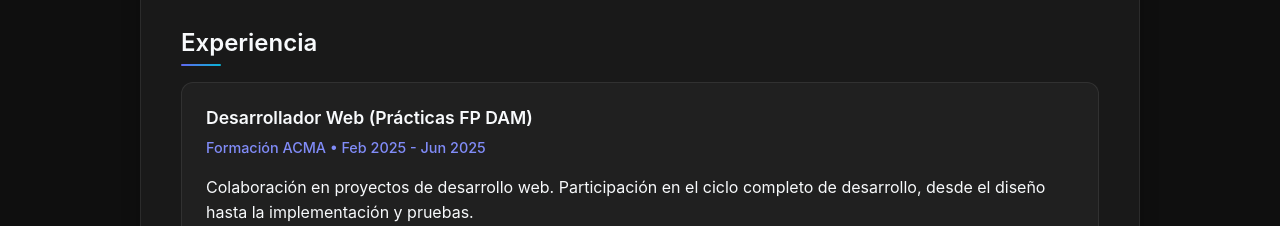
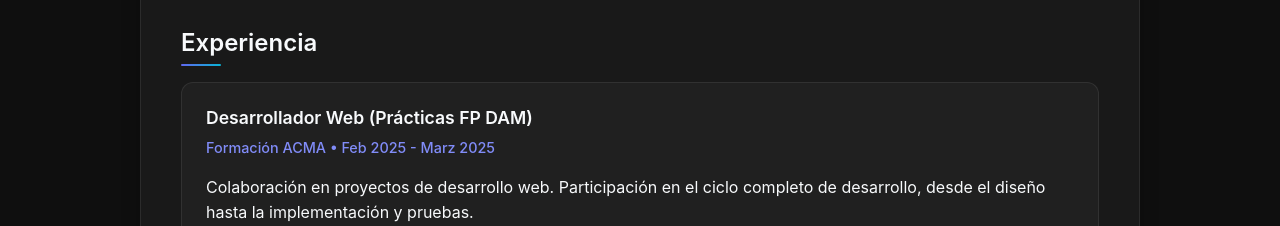
Before and after one commit to gonzalocg123/mi-portfolio, a React (Vite) app: page /#/ in a window 1280 px wide. Shown: the part 800-1026 px from the top of the page. Built offline with nearby package versions, Linux system fonts and the light colour scheme.

Commit message:
Actualizado Experiencia

```diff
--- a/src/pages/SobreMi.tsx
+++ b/src/pages/SobreMi.tsx
@@ -16,7 +16,7 @@ const experiencias = [
   {
     titulo: "Desarrollador Web (Prácticas FP DAM)",
     empresa: "Formación ACMA",
-    periodo: "Feb 2025 - Jun 2025",
+    periodo: "Feb 2025 - Marz 2025",
     descripcion: "Colaboración en proyectos de desarrollo web. Participación en el ciclo completo de desarrollo, desde el diseño hasta la implementación y pruebas."
   },
   {
```
